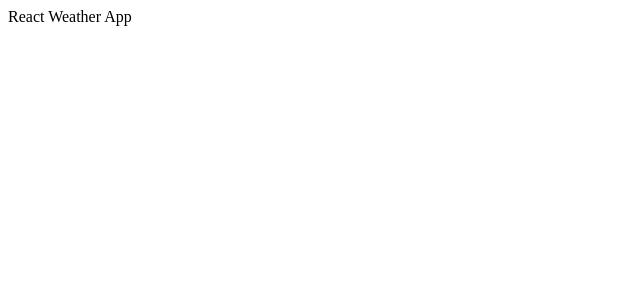
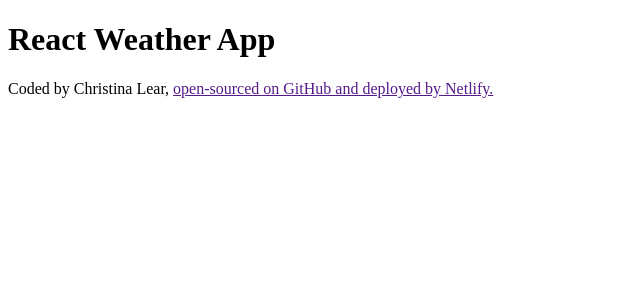
Before and after one commit to ChristinaLear-coder/react_weather_2023, a React (Create React App) app: page / in a window 1280 px wide. Shown: the top 300 px of the page, without its empty margins (0-640 px from the left). Built offline with nearby package versions, Linux system fonts and the light colour scheme.

Commit message:
Update App.js
added footer with link

```diff
--- a/src/App.js
+++ b/src/App.js
@@ -1,8 +1,17 @@
 import React from "react";
 import "./App.css";
 
-function App() {
-  return <div className="App"> React Weather App</div>;
+export default function App() {
+  return (
+    <div className="App">
+      <h1> React Weather App</h1>
+      <footer>
+        Coded by Christina Lear,{" "}
+        <a href="" target="_blank">
+          {" "}
+          open-sourced on GitHub and deployed by Netlify.
+        </a>
+      </footer>
+    </div>
+  );
 }
-
-export default App;
```
